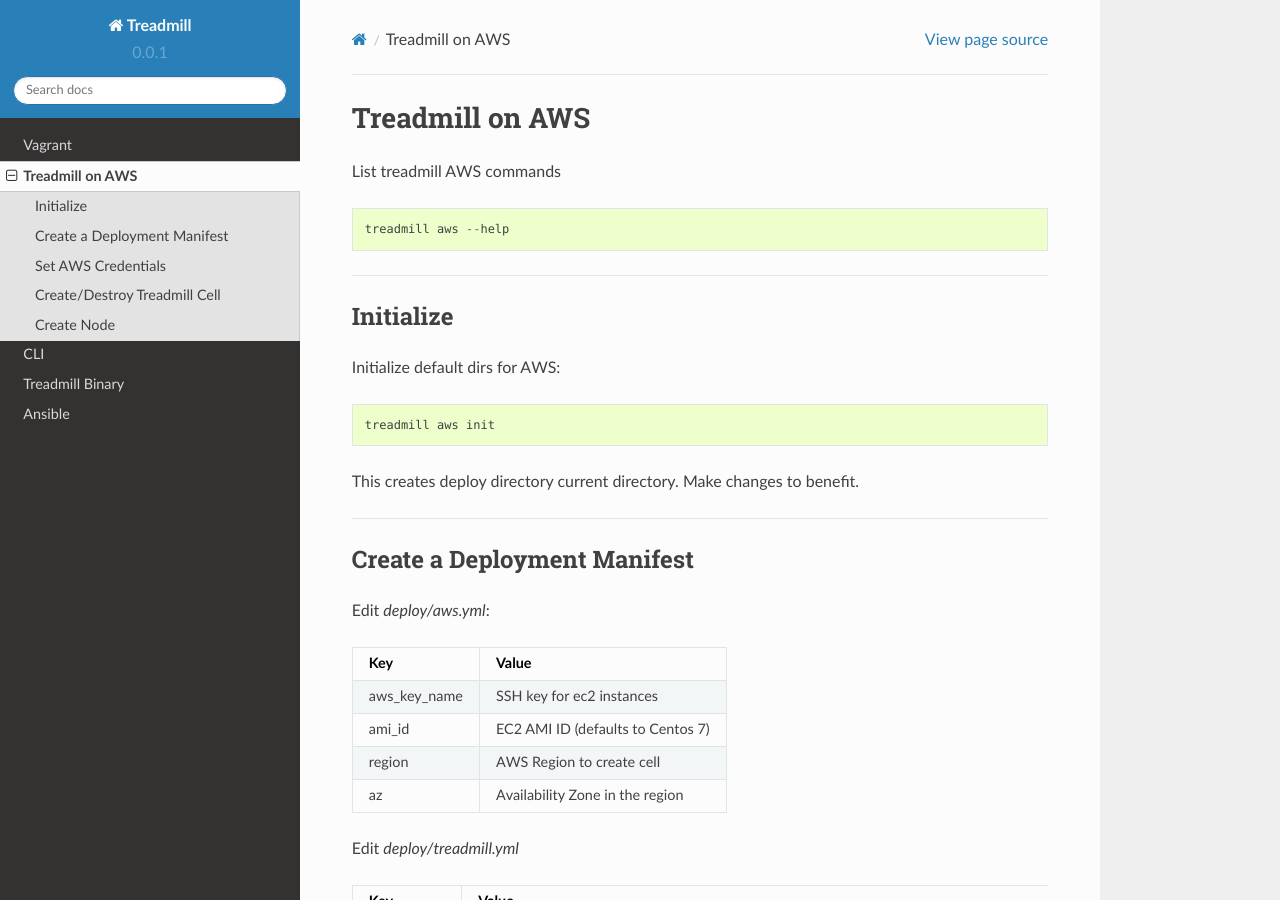
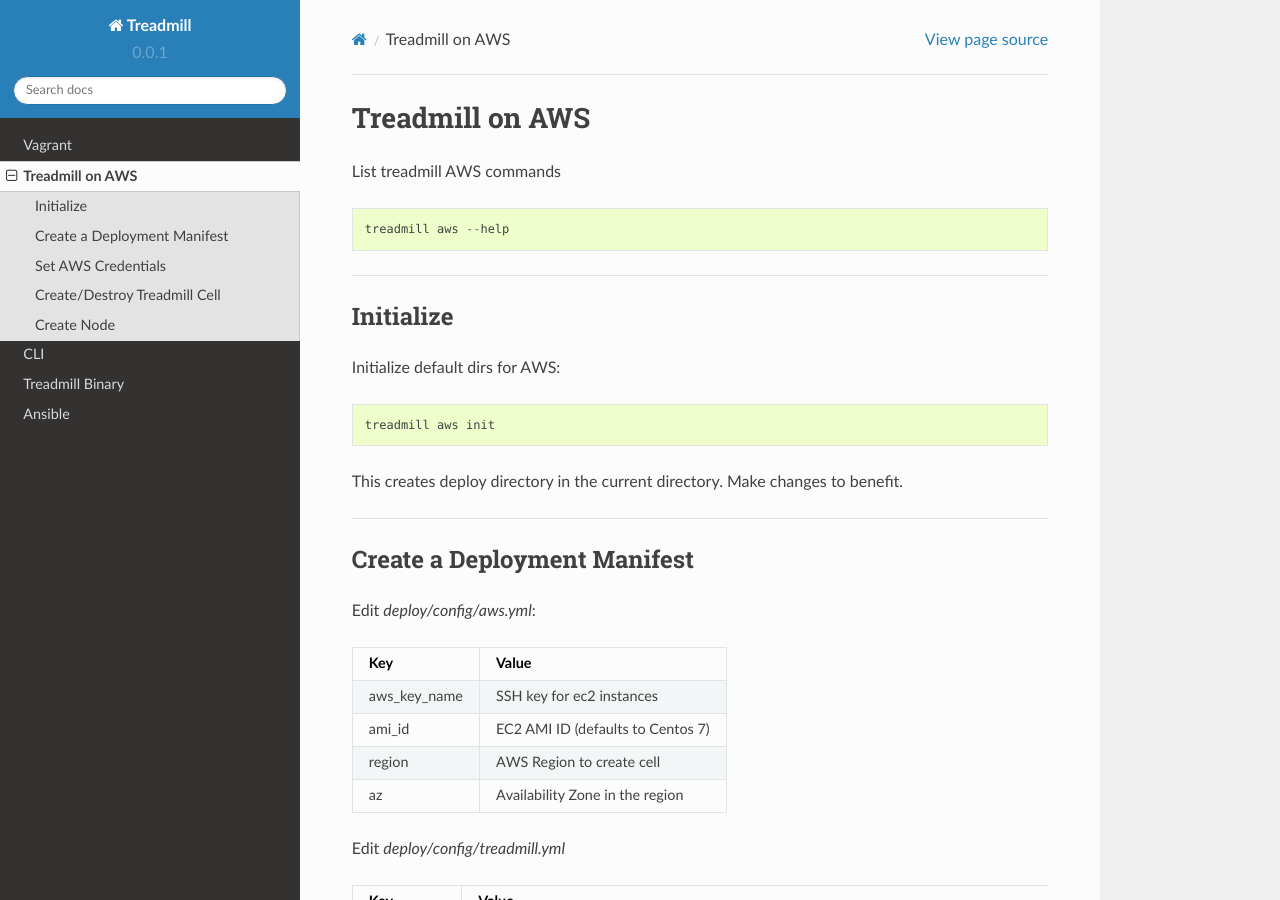
Before and after one commit to morganstanley/treadmill, a Sphinx documentation site: the page built from docs/source/aws_manual.rst, in a window 1280 px wide and 900 px high. Built offline with Sphinx 7.4.7 and the Read the Docs theme 2.0.0, drawn with Linux system fonts in a browser that asks for light colours.

Commit message:
Fixing config files' location.

```diff
--- a/docs/source/aws_manual.rst
+++ b/docs/source/aws_manual.rst
@@ -16,14 +16,14 @@
 
   treadmill aws init
 
-This creates deploy directory current directory. Make changes to benefit.
+This creates deploy directory in the current directory. Make changes to benefit.
 
 ----------------------------------------------------------
 
 Create a Deployment Manifest
 ^^^^^^^^^^^^^^^^^^^^^^^^^^^^
 
-Edit *deploy/aws.yml*:
+Edit *deploy/config/aws.yml*:
 
 +-----------------------+----------------------------------------+
 | Key                   | Value                                  |
@@ -38,7 +38,7 @@
 +-----------------------+----------------------------------------+
 
 
-Edit *deploy/treadmill.yml*
+Edit *deploy/config/treadmill.yml*
 
 +-----------------------+----------------------------------------+
 | Key                   | Value                                  |
```
